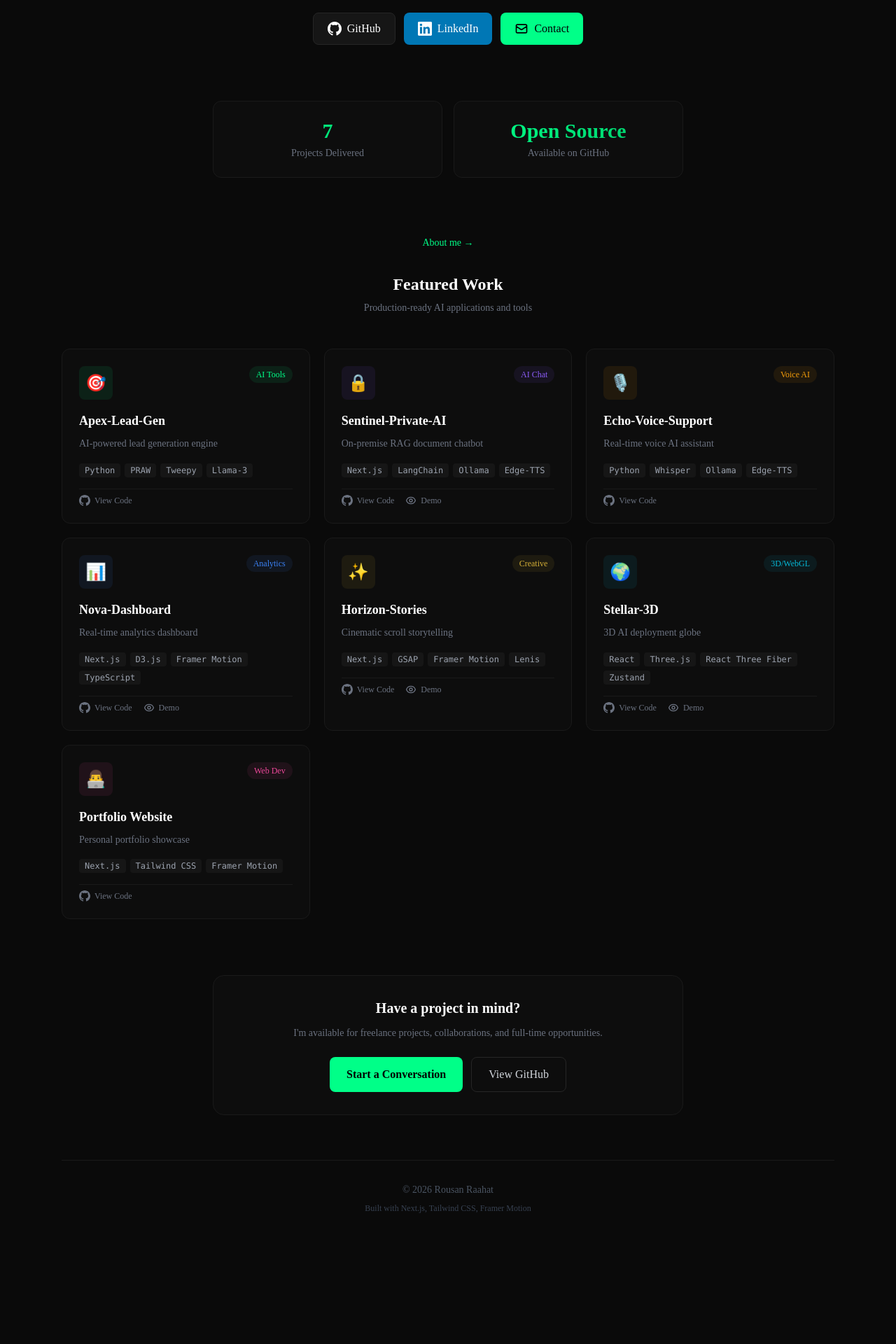
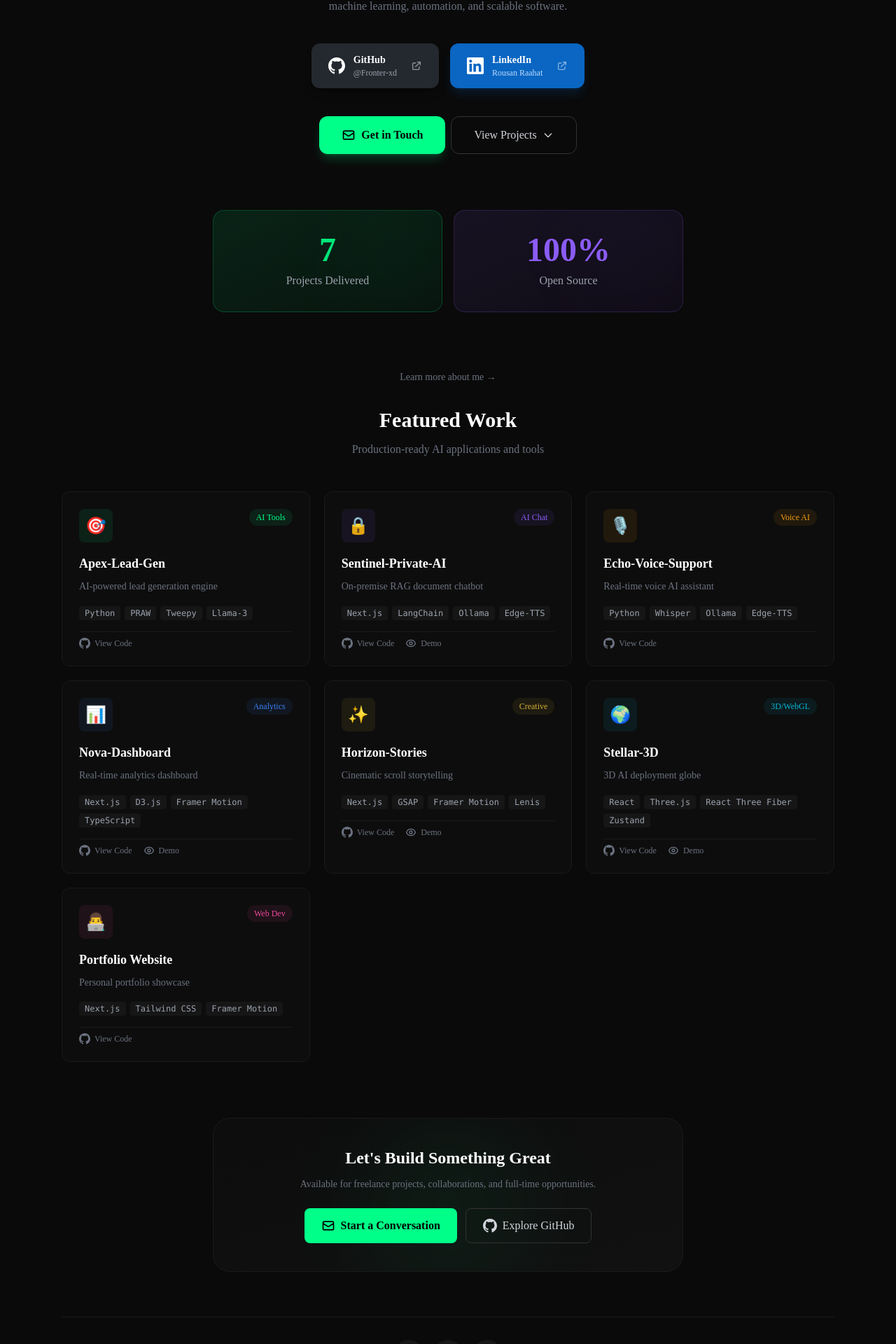
Before and after one commit to Fronter-xd/portfolio, a Next.js app: page / in a window 1280 px wide. Shown: the part 366-2286 px from the top of the page at 70% size. Before the commit the page ends 2196 px from the top, so only its background shows below. Built offline with nearby package versions, Linux system fonts and the light colour scheme.

Commit message:
feat: stunning hero with GitHub/LinkedIn profile cards

```diff
--- a/app/page.tsx
+++ b/app/page.tsx
@@ -90,86 +90,127 @@ export default function Home() {
             initial={{ opacity: 0, scale: 0.9 }}
             animate={{ opacity: 1, scale: 1 }}
             transition={{ delay: 0.2 }}
-            className="mb-6"
+            className="mb-8"
           >
-            <div className="w-24 h-24 mx-auto rounded-full bg-gradient-to-br from-[#00ff88] to-[#00cc6a] flex items-center justify-center text-3xl font-bold text-white shadow-lg shadow-[#00ff88]/20">
-              RR
+            <div className="w-28 h-28 mx-auto rounded-full bg-gradient-to-br from-[#00ff88] via-[#00cc6a] to-[#059669] flex items-center justify-center text-4xl font-bold text-white shadow-2xl shadow-[#00ff88]/30 relative">
+              <span className="absolute inset-0 rounded-full bg-gradient-to-br from-[#00ff88] to-[#00cc6a] animate-pulse opacity-20" />
+              <span className="relative">RR</span>
             </div>
           </motion.div>
 
-          <h1 className="text-4xl md:text-6xl font-bold mb-4 tracking-tight">
+          <h1 className="text-5xl md:text-7xl font-bold mb-4 tracking-tight">
             <span className="text-white">Rousan </span>
             <span className="gradient-text">Raahat</span>
           </h1>
 
-          <p className="text-lg md:text-xl text-gray-400 max-w-xl mx-auto mb-3 font-light">
+          <p className="text-xl md:text-2xl text-gray-300 max-w-xl mx-auto mb-2 font-medium">
             AI Developer & Software Engineer
           </p>
 
-          <p className="text-gray-500 max-w-lg mx-auto mb-8 leading-relaxed">
+          <p className="text-gray-500 max-w-lg mx-auto mb-10 leading-relaxed">
             Building intelligent solutions with cutting-edge AI technology.
             Specializing in machine learning, automation, and scalable software.
           </p>
 
-          <div className="flex flex-wrap justify-center gap-3 mb-8">
-            <a
+          <div className="flex flex-wrap justify-center gap-4 mb-10">
+            <motion.a
               href="https://github.com/Fronter-xd"
               target="_blank"
               rel="noopener noreferrer"
-              className="flex items-center gap-2 px-5 py-2.5 bg-[#161616] text-white rounded-lg hover:bg-[#1f1f1f] transition-all border border-[#262626]"
+              whileHover={{ scale: 1.05 }}
+              whileTap={{ scale: 0.95 }}
+              className="group flex items-center gap-3 px-6 py-3.5 bg-[#24292f] text-white rounded-xl hover:bg-[#2f3339] transition-all shadow-lg shadow-black/20"
             >
-              <svg className="w-5 h-5" fill="currentColor" viewBox="0 0 24 24">
+              <svg className="w-6 h-6" fill="currentColor" viewBox="0 0 24 24">
                 <path d="M12 0c-6.626 0-12 5.373-12 12 0 5.302 3.438 9.8 8.207 11.387.599.111.793-.261.793-.577v-2.234c-3.338.726-4.033-1.416-4.033-1.416-.546-1.387-1.333-1.756-1.333-1.756-1.089-.745.083-.729.083-.729 1.205.084 1.839 1.237 1.839 1.237 1.07 1.834 2.807 1.304 3.492.997.107-.775.418-1.305.762-1.604-2.665-.305-5.467-1.334-5.467-5.931 0-1.311.469-2.381 1.236-3.221-.124-.303-.535-1.524.117-3.176 0 0 1.008-.322 3.301 1.23.957-.266 1.983-.399 3.003-.404 1.02.005 2.047.138 3.006.404 2.291-1.552 3.297-1.23 3.297-1.23.653 1.653.242 2.874.118 3.176.77.84 1.235 1.911 1.235 3.221 0 4.609-2.807 5.624-5.479 5.921.43.372.823 1.102.823 2.222v3.293c0 .319.192.694.801.576 4.765-1.589 8.199-6.086 8.199-11.386 0-6.627-5.373-12-12-12z"/>
               </svg>
-              <span className="font-medium">GitHub</span>
-            </a>
-            <a
+              <div className="text-left">
+                <div className="text-sm font-semibold">GitHub</div>
+                <div className="text-xs text-gray-400">@Fronter-xd</div>
+              </div>
+              <svg className="w-4 h-4 ml-2 opacity-50 group-hover:opacity-100 group-hover:translate-x-0.5 transition-all" fill="none" stroke="currentColor" viewBox="0 0 24 24">
+                <path strokeLinecap="round" strokeLinejoin="round" strokeWidth={2} d="M10 6H6a2 2 0 00-2 2v10a2 2 0 002 2h10a2 2 0 002-2v-4M14 4h6m0 0v6m0-6L10 14" />
+              </svg>
+            </motion.a>
+
+            <motion.a
               href="https://www.linkedin.com/in/rousan-raahat-610424224/"
               target="_blank"
               rel="noopener noreferrer"
-              className="flex items-center gap-2 px-5 py-2.5 bg-[#0077b5] text-white rounded-lg hover:bg-[#006097] transition-all"
+              whileHover={{ scale: 1.05 }}
+              whileTap={{ scale: 0.95 }}
+              className="group flex items-center gap-3 px-6 py-3.5 bg-[#0A66C2] text-white rounded-xl hover:bg-[#004182] transition-all shadow-lg shadow-[#0A66C2]/20"
             >
-              <svg className="w-5 h-5" fill="currentColor" viewBox="0 0 24 24">
+              <svg className="w-6 h-6" fill="currentColor" viewBox="0 0 24 24">
                 <path d="M20.447 20.452h-3.554v-5.569c0-1.328-.027-3.037-1.852-3.037-1.853 0-2.136 1.445-2.136 2.939v5.667H9.351V9h3.414v1.561h.046c.477-.9 1.637-1.85 3.37-1.85 3.601 0 4.267 2.37 4.267 5.455v6.286zM5.337 7.433c-1.144 0-2.063-.926-2.063-2.065 0-1.138.92-2.063 2.063-2.063 1.14 0 2.064.925 2.064 2.063 0 1.139-.925 2.065-2.064 2.065zm1.782 13.019H3.555V9h3.564v11.452zM22.225 0H1.771C.792 0 0 .774 0 1.729v20.542C0 23.227.792 24 1.771 24h20.451C23.2 24 24 23.227 24 22.271V1.729C24 .774 23.2 0 22.222 0h.003z"/>
               </svg>
-              <span className="font-medium">LinkedIn</span>
-            </a>
-            <a
-              href="mailto:rousanraahat@gmail.com"
-              className="flex items-center gap-2 px-5 py-2.5 bg-[#00ff88] text-black rounded-lg hover:bg-[#00cc6a] transition-all font-medium"
+              <div className="text-left">
+                <div className="text-sm font-semibold">LinkedIn</div>
+                <div className="text-xs text-blue-200">Rousan Raahat</div>
+              </div>
+              <svg className="w-4 h-4 ml-2 opacity-50 group-hover:opacity-100 group-hover:translate-x-0.5 transition-all" fill="none" stroke="currentColor" viewBox="0 0 24 24">
+                <path strokeLinecap="round" strokeLinejoin="round" strokeWidth={2} d="M10 6H6a2 2 0 00-2 2v10a2 2 0 002 2h10a2 2 0 002-2v-4M14 4h6m0 0v6m0-6L10 14" />
+              </svg>
+            </motion.a>
+          </div>
+
+          <motion.div
+            initial={{ opacity: 0, y: 10 }}
+            animate={{ opacity: 1, y: 0 }}
+            transition={{ delay: 0.4 }}
+            className="flex justify-center gap-2"
+          >
+            <Link
+              href="/contact"
+              className="px-8 py-3.5 bg-[#00ff88] text-black font-semibold rounded-xl hover:bg-[#00cc6a] transition-all shadow-lg shadow-[#00ff88]/20 inline-flex items-center gap-2"
             >
               <svg className="w-5 h-5" fill="none" stroke="currentColor" viewBox="0 0 24 24">
                 <path strokeLinecap="round" strokeLinejoin="round" strokeWidth={2} d="M3 8l7.89 5.26a2 2 0 002.22 0L21 8M5 19h14a2 2 0 002-2V7a2 2 0 00-2-2H5a2 2 0 00-2 2v10a2 2 0 002 2z" />
               </svg>
-              Contact
+              Get in Touch
+            </Link>
+            <a
+              href="#projects"
+              className="px-8 py-3.5 border border-[#333] text-gray-300 font-medium rounded-xl hover:bg-[#161616] transition-all inline-flex items-center gap-2"
+            >
+              View Projects
+              <svg className="w-4 h-4" fill="none" stroke="currentColor" viewBox="0 0 24 24">
+                <path strokeLinecap="round" strokeLinejoin="round" strokeWidth={2} d="M19 9l-7 7-7-7" />
+              </svg>
             </a>
-          </div>
+          </motion.div>
         </motion.header>
 
         <motion.section
           initial={{ opacity: 0, y: 20 }}
           animate={{ opacity: 1, y: 0 }}
-          transition={{ delay: 0.4 }}
+          transition={{ delay: 0.5 }}
           className="grid grid-cols-1 md:grid-cols-2 gap-4 mb-20 max-w-2xl mx-auto"
         >
-          <div className="bg-[#0d0d0d] rounded-xl p-6 border border-[#1a1a1a] text-center">
-            <div className="text-3xl font-bold gradient-text mb-1">{projects.length}</div>
-            <div className="text-gray-500 text-sm">Projects Delivered</div>
+          <div className="bg-gradient-to-br from-[#00ff88]/10 to-[#00cc6a]/5 rounded-2xl p-8 border border-[#00ff88]/20 text-center relative overflow-hidden">
+            <div className="absolute top-0 right-0 w-32 h-32 bg-[#00ff88]/5 rounded-full blur-3xl" />
+            <div className="relative">
+              <div className="text-5xl font-bold gradient-text mb-2">{projects.length}</div>
+              <div className="text-gray-400 font-medium">Projects Delivered</div>
             </div>
-          <div className="bg-[#0d0d0d] rounded-xl p-6 border border-[#1a1a1a] text-center">
-            <div className="text-3xl font-bold gradient-text mb-1">Open Source</div>
-            <div className="text-gray-500 text-sm">Available on GitHub</div>
+          </div>
+          <div className="bg-gradient-to-br from-[#8b5cf6]/10 to-[#7c3aed]/5 rounded-2xl p-8 border border-[#8b5cf6]/20 text-center relative overflow-hidden">
+            <div className="absolute top-0 right-0 w-32 h-32 bg-[#8b5cf6]/5 rounded-full blur-3xl" />
+            <div className="relative">
+              <div className="text-5xl font-bold text-[#8b5cf6] mb-2">100%</div>
+              <div className="text-gray-400 font-medium">Open Source</div>
+            </div>
           </div>
         </motion.section>
 
         <motion.section
           initial={{ opacity: 0 }}
           animate={{ opacity: 1 }}
-          transition={{ delay: 0.5 }}
+          transition={{ delay: 0.6 }}
           className="text-center mb-8"
         >
           <Link href="/about">
-            <span className="text-[#00ff88] hover:underline text-sm font-medium cursor-pointer">About me →</span>
+            <span className="text-gray-500 hover:text-[#00ff88] transition-colors text-sm font-medium cursor-pointer">Learn more about me →</span>
           </Link>
         </motion.section>
 
@@ -180,8 +221,8 @@ export default function Home() {
             viewport={{ once: true }}
             className="text-center mb-12"
           >
-            <h2 className="text-2xl font-bold text-white mb-2">Featured Work</h2>
-            <p className="text-gray-500 max-w-md mx-auto text-sm">
+            <h2 className="text-3xl font-bold text-white mb-3">Featured Work</h2>
+            <p className="text-gray-500 max-w-md mx-auto">
               Production-ready AI applications and tools
             </p>
           </motion.div>
@@ -197,27 +238,36 @@ export default function Home() {
           initial={{ opacity: 0, y: 20 }}
           whileInView={{ opacity: 1, y: 0 }}
           viewport={{ once: true }}
-          className="bg-[#0d0d0d] rounded-2xl p-8 mb-16 border border-[#1a1a1a] text-center max-w-2xl mx-auto"
+          className="bg-gradient-to-br from-[#0d0d0d] to-[#111] rounded-3xl p-10 mb-16 border border-[#1a1a1a] text-center max-w-2xl mx-auto relative overflow-hidden"
         >
-          <h2 className="text-xl font-semibold text-white mb-3">Have a project in mind?</h2>
-          <p className="text-gray-500 mb-6 text-sm max-w-md mx-auto">
-            I&apos;m available for freelance projects, collaborations, and full-time opportunities.
+          <div className="absolute top-0 left-1/2 -translate-x-1/2 w-64 h-64 bg-[#00ff88]/5 rounded-full blur-3xl" />
+          <div className="relative">
+            <h2 className="text-2xl font-bold text-white mb-3">Let&apos;s Build Something Great</h2>
+            <p className="text-gray-500 mb-6 max-w-md mx-auto text-sm">
+              Available for freelance projects, collaborations, and full-time opportunities.
             </p>
             <div className="flex flex-wrap justify-center gap-3">
               <Link
                 href="/contact"
-              className="flex items-center gap-2 px-6 py-3 bg-[#00ff88] text-black font-semibold rounded-lg hover:bg-[#00cc6a] transition-colors"
+                className="px-6 py-3 bg-[#00ff88] text-black font-semibold rounded-lg hover:bg-[#00cc6a] transition-colors inline-flex items-center gap-2"
               >
+                <svg className="w-5 h-5" fill="none" stroke="currentColor" viewBox="0 0 24 24">
+                  <path strokeLinecap="round" strokeLinejoin="round" strokeWidth={2} d="M3 8l7.89 5.26a2 2 0 002.22 0L21 8M5 19h14a2 2 0 002-2V7a2 2 0 00-2-2H5a2 2 0 00-2 2v10a2 2 0 002 2z" />
+                </svg>
                 Start a Conversation
               </Link>
               <a
                 href="https://github.com/Fronter-xd"
                 target="_blank"
                 rel="noopener noreferrer"
-              className="flex items-center gap-2 px-6 py-3 border border-[#262626] text-gray-300 font-medium rounded-lg hover:bg-[#161616] transition-colors"
+                className="px-6 py-3 border border-[#333] text-gray-300 font-medium rounded-lg hover:bg-[#161616] transition-colors inline-flex items-center gap-2"
               >
-              View GitHub
+                <svg className="w-5 h-5" fill="currentColor" viewBox="0 0 24 24">
+                  <path d="M12 0c-6.626 0-12 5.373-12 12 0 5.302 3.438 9.8 8.207 11.387.599.111.793-.261.793-.577v-2.234c-3.338.726-4.033-1.416-4.033-1.416-.546-1.387-1.333-1.756-1.333-1.756-1.089-.745.083-.729.083-.729 1.205.084 1.839 1.237 1.839 1.237 1.07 1.834 2.807 1.304 3.492.997.107-.775.418-1.305.762-1.604-2.665-.305-5.467-1.334-5.467-5.931 0-1.311.469-2.381 1.236-3.221-.124-.303-.535-1.524.117-3.176 0 0 1.008-.322 3.301 1.23.957-.266 1.983-.399 3.003-.404 1.02.005 2.047.138 3.006.404 2.291-1.552 3.297-1.23 3.297-1.23.653 1.653.242 2.874.118 3.176.77.84 1.235 1.911 1.235 3.221 0 4.609-2.807 5.624-5.479 5.921.43.372.823 1.102.823 2.222v3.293c0 .319.192.694.801.576 4.765-1.589 8.199-6.086 8.199-11.386 0-6.627-5.373-12-12-12z"/>
+                </svg>
+                Explore GitHub
               </a>
+            </div>
           </div>
         </motion.section>
 
@@ -227,6 +277,36 @@ export default function Home() {
           viewport={{ once: true }}
           className="text-center py-8 border-t border-[#1a1a1a]"
         >
+          <div className="flex justify-center gap-4 mb-4">
+            <a
+              href="https://github.com/Fronter-xd"
+              target="_blank"
+              rel="noopener noreferrer"
+              className="w-10 h-10 rounded-full bg-[#161616] flex items-center justify-center hover:bg-[#24292f] transition-colors"
+            >
+              <svg className="w-5 h-5 text-gray-400" fill="currentColor" viewBox="0 0 24 24">
+                <path d="M12 0c-6.626 0-12 5.373-12 12 0 5.302 3.438 9.8 8.207 11.387.599.111.793-.261.793-.577v-2.234c-3.338.726-4.033-1.416-4.033-1.416-.546-1.387-1.333-1.756-1.333-1.756-1.089-.745.083-.729.083-.729 1.205.084 1.839 1.237 1.839 1.237 1.07 1.834 2.807 1.304 3.492.997.107-.775.418-1.305.762-1.604-2.665-.305-5.467-1.334-5.467-5.931 0-1.311.469-2.381 1.236-3.221-.124-.303-.535-1.524.117-3.176 0 0 1.008-.322 3.301 1.23.957-.266 1.983-.399 3.003-.404 1.02.005 2.047.138 3.006.404 2.291-1.552 3.297-1.23 3.297-1.23.653 1.653.242 2.874.118 3.176.77.84 1.235 1.911 1.235 3.221 0 4.609-2.807 5.624-5.479 5.921.43.372.823 1.102.823 2.222v3.293c0 .319.192.694.801.576 4.765-1.589 8.199-6.086 8.199-11.386 0-6.627-5.373-12-12-12z"/>
+              </svg>
+            </a>
+            <a
+              href="https://www.linkedin.com/in/rousan-raahat-610424224/"
+              target="_blank"
+              rel="noopener noreferrer"
+              className="w-10 h-10 rounded-full bg-[#161616] flex items-center justify-center hover:bg-[#0A66C2] transition-colors"
+            >
+              <svg className="w-5 h-5 text-gray-400" fill="currentColor" viewBox="0 0 24 24">
+                <path d="M20.447 20.452h-3.554v-5.569c0-1.328-.027-3.037-1.852-3.037-1.853 0-2.136 1.445-2.136 2.939v5.667H9.351V9h3.414v1.561h.046c.477-.9 1.637-1.85 3.37-1.85 3.601 0 4.267 2.37 4.267 5.455v6.286zM5.337 7.433c-1.144 0-2.063-.926-2.063-2.065 0-1.138.92-2.063 2.063-2.063 1.14 0 2.064.925 2.064 2.063 0 1.139-.925 2.065-2.064 2.065zm1.782 13.019H3.555V9h3.564v11.452zM22.225 0H1.771C.792 0 0 .774 0 1.729v20.542C0 23.227.792 24 1.771 24h20.451C23.2 24 24 23.227 24 22.271V1.729C24 .774 23.2 0 22.222 0h.003z"/>
+              </svg>
+            </a>
+            <a
+              href="mailto:rousanraahat@gmail.com"
+              className="w-10 h-10 rounded-full bg-[#161616] flex items-center justify-center hover:bg-[#00ff88] transition-colors group"
+            >
+              <svg className="w-5 h-5 text-gray-400 group-hover:text-black transition-colors" fill="none" stroke="currentColor" viewBox="0 0 24 24">
+                <path strokeLinecap="round" strokeLinejoin="round" strokeWidth={2} d="M3 8l7.89 5.26a2 2 0 002.22 0L21 8M5 19h14a2 2 0 002-2V7a2 2 0 00-2-2H5a2 2 0 00-2 2v10a2 2 0 002 2z" />
+              </svg>
+            </a>
+          </div>
           <p className="text-gray-600 text-sm">
             © 2026 Rousan Raahat
           </p>
```
Lines whose indentation alone changed are shown as unchanged.
